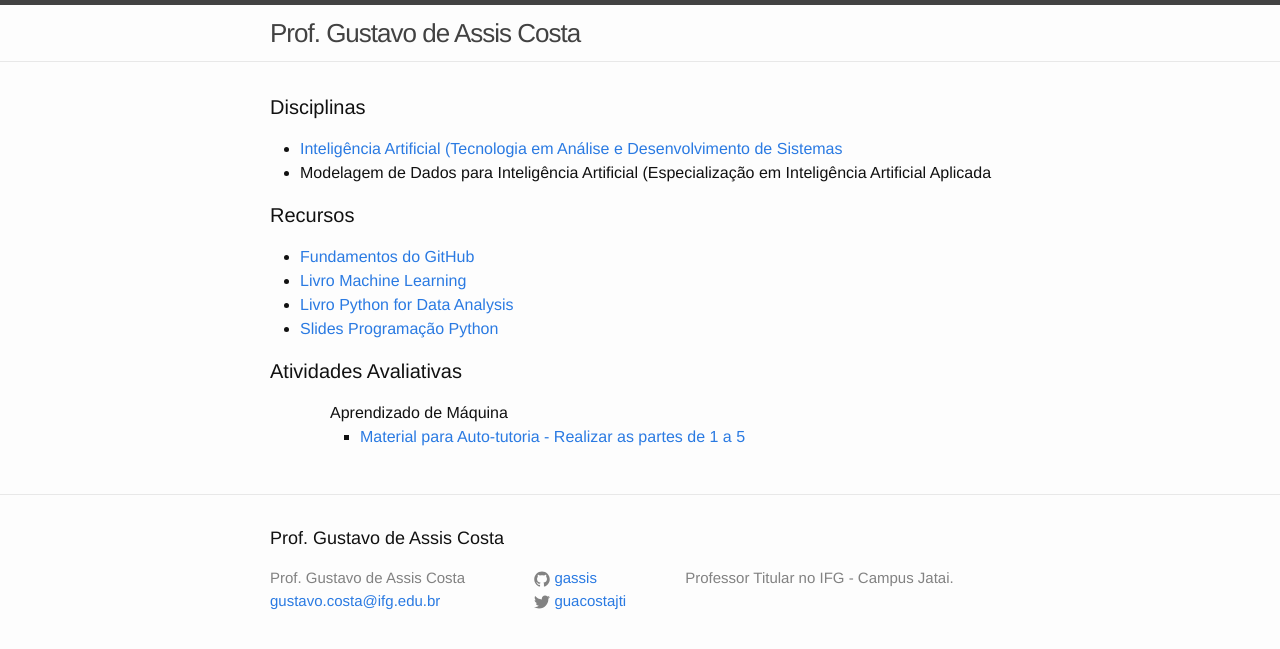
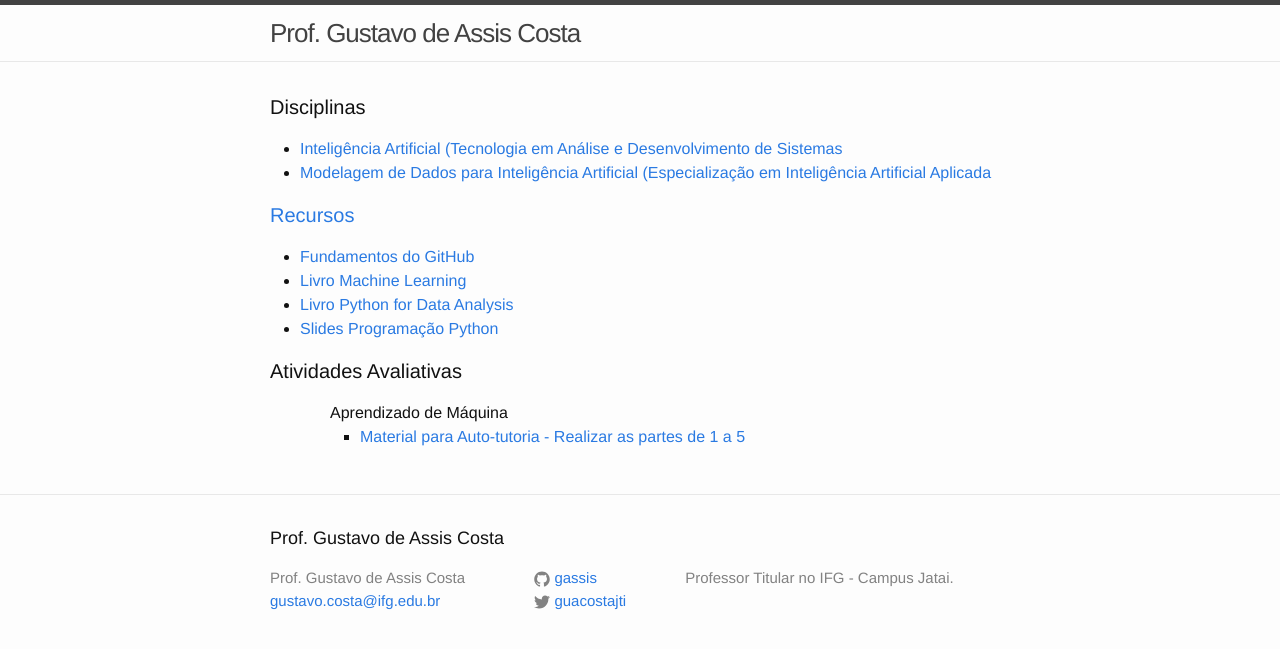
Before and after one commit to gassis/gassis.github.io, a Jekyll site: the page built from index.html, in a window 1280 px wide. Shown: the top 649 px of the page. Built offline with Jekyll 4.4.1, drawn with Linux system fonts in a browser that asks for light colours.

Commit message:
Update index.html

```diff
--- a/index.html
+++ b/index.html
@@ -6,7 +6,7 @@ layout: default
   <h1 class="page-heading">Disciplinas</h1>
     <ul class="list-group">
       <li class="list-group-item"><a href="https://github.com/ifg-IA">Inteligência Artificial (Tecnologia em Análise e Desenvolvimento de Sistemas</a></li>
-      <li class="list-group-item">Modelagem de Dados para Inteligência Artificial (Especialização em Inteligência Artificial Aplicada</li>
+      <li class="list-group-item"><a href="https://github.com/Modelagem-de-Dados-IA">Modelagem de Dados para Inteligência Artificial (Especialização em Inteligência Artificial Aplicada</li>
     </ul>
     <h1 class="page-heading">Recursos</h1>
     <ul class="list-group">
```
